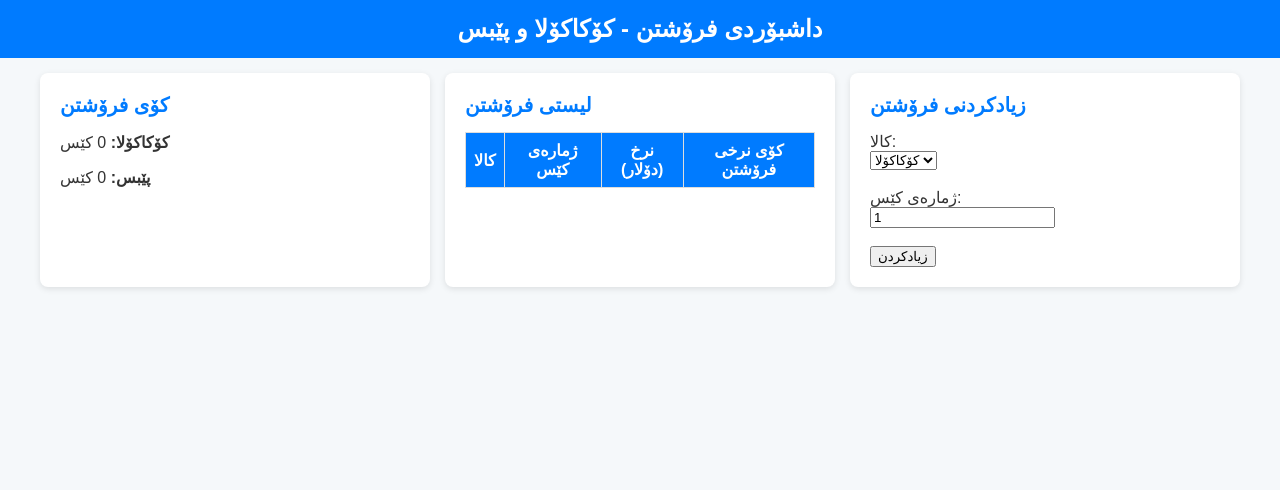
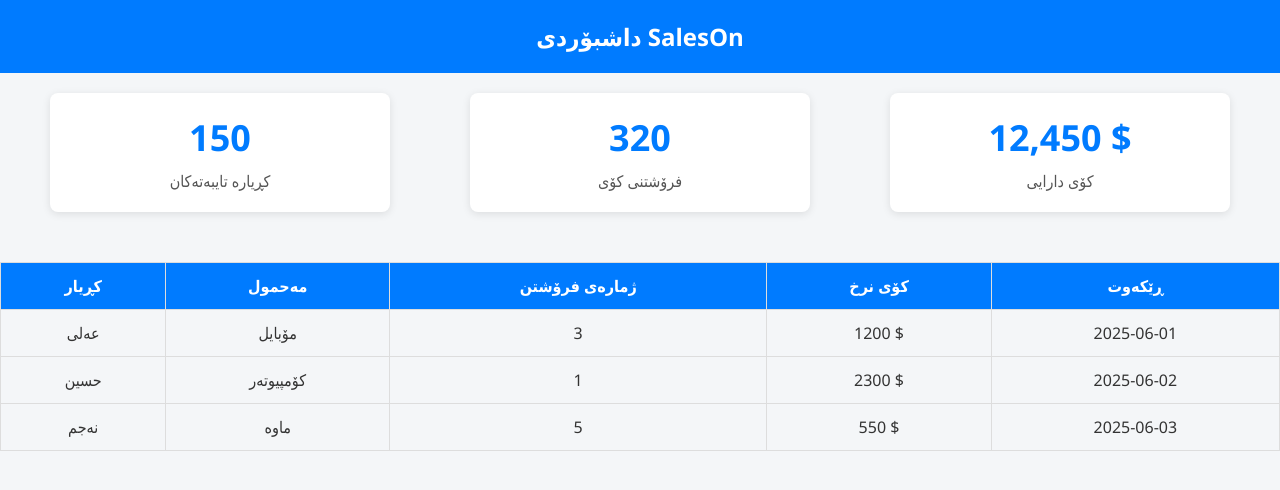
Before and after one commit to lawasidad/my-online-system, a plain HTML site: page qarz.html in a window 1280 px wide. Drawn offline with Linux system fonts and the light colour scheme.

Commit message:
Update qarz.html

```diff
--- a/qarz.html
+++ b/qarz.html
@@ -3,164 +3,127 @@
 <head>
   <meta charset="UTF-8" />
   <meta name="viewport" content="width=device-width, initial-scale=1" />
-  <title>داشبۆردی فرۆشتن</title>
+  <title>داشبۆردی SalesOn</title>
   <style>
-    /* فۆنت و دیزاین */
     body {
-      font-family: Arial, sans-serif;
+      font-family: "Segoe UI", Tahoma, Geneva, Verdana, sans-serif;
+      background-color: #f4f6f8;
       margin: 0;
-      background: #f5f8fa;
+      padding: 0;
       color: #333;
     }
     header {
       background-color: #007bff;
       color: white;
-      padding: 15px;
+      padding: 20px;
       text-align: center;
       font-size: 24px;
       font-weight: bold;
     }
-    .container {
-      padding: 15px;
-      max-width: 1200px;
-      margin: auto;
-    }
-    /* ڕیسپۆنسڤ */
-    .grid {
-      display: grid;
-      grid-template-columns: repeat(auto-fit, minmax(280px, 1fr));
-      gap: 15px;
+    .dashboard {
+      display: flex;
+      flex-wrap: wrap;
+      justify-content: space-around;
+      padding: 20px;
+      gap: 20px;
     }
     .card {
       background: white;
+      border-radius: 8px;
+      box-shadow: 0 2px 8px rgba(0,0,0,0.1);
       padding: 20px;
-      border-radius: 8px;
-      box-shadow: 0 2px 6px rgb(0 0 0 / 0.1);
+      flex: 1 1 250px;
+      max-width: 300px;
+      text-align: center;
     }
-    .card h3 {
-      margin-top: 0;
-      margin-bottom: 15px;
-      font-size: 20px;
+    .card h2 {
+      margin: 0;
+      font-size: 36px;
       color: #007bff;
     }
-    table {
+    .card p {
+      margin: 8px 0 0;
+      font-size: 16px;
+      color: #555;
+    }
+    .sales-table {
       width: 100%;
       border-collapse: collapse;
-      margin-top: 10px;
+      margin-top: 30px;
     }
-    table, th, td {
+    .sales-table th, .sales-table td {
       border: 1px solid #ddd;
-    }
-    th, td {
-      padding: 8px;
+      padding: 12px;
       text-align: center;
     }
-    th {
+    .sales-table th {
       background-color: #007bff;
       color: white;
+    }
+    @media (max-width: 600px) {
+      .dashboard {
+        flex-direction: column;
+        align-items: center;
+      }
+      .card {
+        max-width: 90%;
+      }
     }
   </style>
 </head>
 <body>
 
-<header>داشبۆردی فرۆشتن - کۆکاکۆلا و پێبس</header>
+  <header>داشبۆردی SalesOn</header>
 
-<div class="container">
-  <div class="grid">
-    <!-- کۆی فرۆشتن -->
+  <div class="dashboard">
     <div class="card">
-      <h3>کۆی فرۆشتن</h3>
-      <p><strong>کۆکاکۆلا:</strong> <span id="cocaTotal">0</span> کێس</p>
-      <p><strong>پێبس:</strong> <span id="pepsiTotal">0</span> کێس</p>
+      <h2>150</h2>
+      <p>کڕیارە تایبەتەکان</p>
     </div>
-
-    <!-- لیستی فرۆشتن -->
     <div class="card">
-      <h3>لیستی فرۆشتن</h3>
-      <table>
-        <thead>
-          <tr>
-            <th>کالا</th>
-            <th>ژمارەی کێس</th>
-            <th>نرخ (دۆلار)</th>
-            <th>کۆی نرخی فرۆشتن</th>
-          </tr>
-        </thead>
-        <tbody id="salesList">
-          <!-- ڕیزەکان لێرە زیاد دەکرێن -->
-        </tbody>
-      </table>
+      <h2>320</h2>
+      <p>فرۆشتنی کۆی</p>
     </div>
-
-    <!-- ڕەوشی زیادکردنی فرۆشتن -->
     <div class="card">
-      <h3>زیادکردنی فرۆشتن</h3>
-      <form id="salesForm">
-        <label for="product">کالا:</label><br/>
-        <select id="product" required>
-          <option value="Coca-Cola" data-price="20">کۆکاکۆلا</option>
-          <option value="Pepsi" data-price="18">پێبس</option>
-        </select><br/><br/>
-
-        <label for="quantity">ژمارەی کێس:</label><br/>
-        <input type="number" id="quantity" min="1" value="1" required /><br/><br/>
-
-        <button type="submit">زیادکردن</button>
-      </form>
+      <h2>12,450 $</h2>
+      <p>کۆی دارایی</p>
     </div>
   </div>
-</div>
 
-<script>
-  const salesList = document.getElementById('salesList');
-  const salesForm = document.getElementById('salesForm');
-  const cocaTotalEl = document.getElementById('cocaTotal');
-  const pepsiTotalEl = document.getElementById('pepsiTotal');
-
-  let salesData = [];
-
-  function updateDashboard() {
-    let cocaTotal = 0;
-    let pepsiTotal = 0;
-    salesList.innerHTML = '';
-
-    salesData.forEach(sale => {
-      const totalPrice = sale.price * sale.quantity;
-      const tr = document.createElement('tr');
-      tr.innerHTML = `
-        <td>${sale.product}</td>
-        <td>${sale.quantity}</td>
-        <td>${sale.price}</td>
-        <td>${totalPrice}</td>
-      `;
-      salesList.appendChild(tr);
-
-      if (sale.product === 'Coca-Cola') {
-        cocaTotal += sale.quantity;
-      } else if (sale.product === 'Pepsi') {
-        pepsiTotal += sale.quantity;
-      }
-    });
-
-    cocaTotalEl.textContent = cocaTotal;
-    pepsiTotalEl.textContent = pepsiTotal;
-  }
-
-  salesForm.addEventListener('submit', e => {
-    e.preventDefault();
-    const productSelect = document.getElementById('product');
-    const product = productSelect.value;
-    const price = parseFloat(productSelect.selectedOptions[0].dataset.price);
-    const quantity = parseInt(document.getElementById('quantity').value);
-
-    salesData.push({ product, price, quantity });
-    updateDashboard();
-    salesForm.reset();
-  });
-
-  // پێش‌ڕەوت کردن بۆ ئەوەی فرم نایسڕێتەوە بە نرخی سەرەتا
-  salesForm.querySelector('#quantity').value = 1;
-</script>
+  <table class="sales-table">
+    <thead>
+      <tr>
+        <th>کڕیار</th>
+        <th>مەحمول</th>
+        <th>ژمارەی فرۆشتن</th>
+        <th>کۆی نرخ</th>
+        <th>ڕێکەوت</th>
+      </tr>
+    </thead>
+    <tbody>
+      <tr>
+        <td>عەلی</td>
+        <td>مۆبایل</td>
+        <td>3</td>
+        <td>1200 $</td>
+        <td>2025-06-01</td>
+      </tr>
+      <tr>
+        <td>حسین</td>
+        <td>کۆمپیوته‌ر</td>
+        <td>1</td>
+        <td>2300 $</td>
+        <td>2025-06-02</td>
+      </tr>
+      <tr>
+        <td>نەجم</td>
+        <td>ماوە</td>
+        <td>5</td>
+        <td>550 $</td>
+        <td>2025-06-03</td>
+      </tr>
+    </tbody>
+  </table>
 
 </body>
 </html>
```
